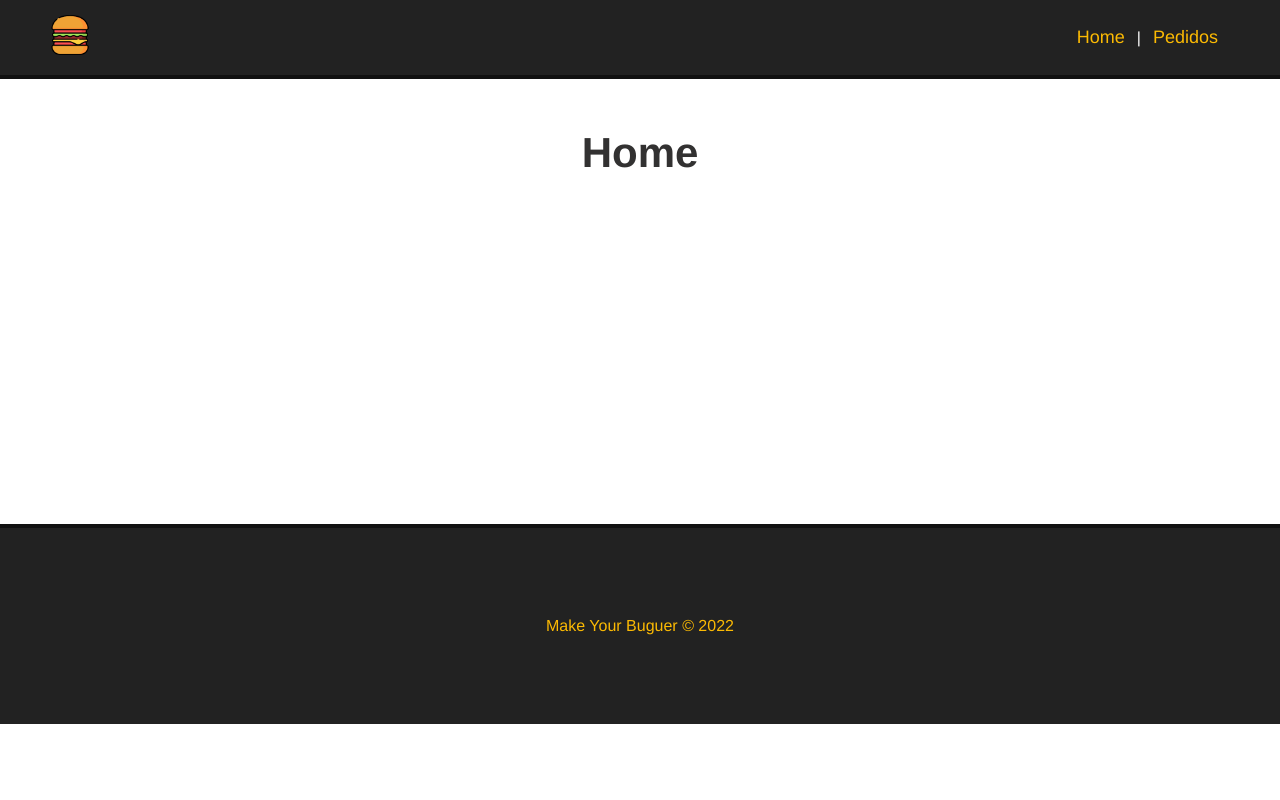
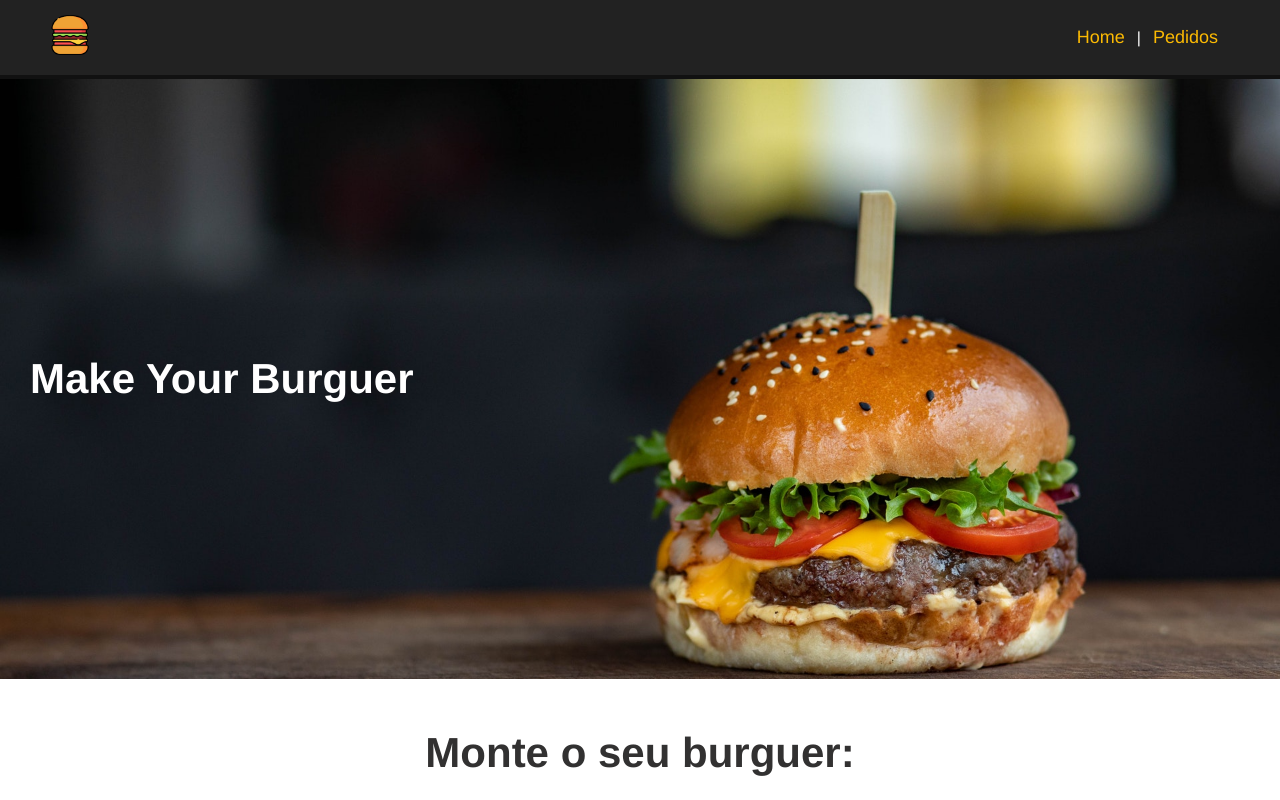
Before and after one commit to devGBR/Make-burguer-VUE, a Vue app: page / in a window 1280 px wide. Shown: the top 800 px of the page. Built offline with nearby package versions, Linux system fonts and the light colour scheme.

Commit message:
banner reponse

```diff
--- a/package.json
+++ b/package.json
@@ -3,6 +3,7 @@
   "version": "0.1.0",
   "private": true,
   "scripts": {
+    "dev": "vue-cli-service dev",
     "serve": "vue-cli-service serve",
     "build": "vue-cli-service build",
     "backend": "json-server --watch db/db.json"
--- a/src/App.vue
+++ b/src/App.vue
@@ -32,7 +32,7 @@ import Footer from './components/Footer.vue';
  }
  .main-container{
   margin: 50px;
-  min-height: 345px;
+  min-height: 250px;
  }
 
  h1{
--- /dev/null
+++ b/src/components/banner.vue
@@ -0,0 +1,87 @@
+<template>
+  <div id="main-banner">
+    <h1>Make Your Burguer</h1>
+  </div>
+</template>
+
+<script>
+export default {
+    name: "Banner",
+
+}
+</script>
+
+<style scoped>
+    #main-banner {
+        position: relative;
+        background-image: url('/public/img/burger.png');
+        background-position: 0 -200px;
+        background-size: cover;
+        height: 600px;
+        display: flex;
+        align-items: center;
+        justify-content: flex-start;
+    }
+    #main-banner h1{
+        color: #fff;
+        margin: 30px;
+    }
+    @media only screen and (max-width:320px){
+        #main-banner{
+            background-position: 0 ;
+            height: 200px;
+        }
+    }
+    @media only screen and (max-width:375px){
+        #main-banner{
+            background-position: 0 ;
+            height: 130px;
+        }
+
+    }
+    @media only screen and (max-width:426px){
+        #main-banner{
+            background-position: 0 ;
+            height: 300px;
+        }
+        #main-banner h1{
+            font-size: 15px;
+        }
+
+    }
+    @media only screen and (min-width:768px){
+        #main-banner{
+            background-position: 0 ;
+            height: 600px;
+        }
+    }
+    @media only screen and (min-width:1024px){
+        #main-banner{
+            background-position: 0 -80px;
+            height: 600px;
+        }
+    }
+    @media only screen and (min-width:1333px){
+        #main-banner{
+            background-position: 0 -170px;
+            height: 600px;
+        }
+    }
+    @media only screen and (min-width:1440px){
+        #main-banner{
+            background-position: 0 -200px;
+            height: 600px;
+        }
+    }
+    @media only screen and  (min-width:2560px){
+            #main-banner{
+                background-position: 0 -360px;
+                height: 1080px;
+            }
+            #main-banner h1{
+            color: #fff;
+            margin: 60px;
+            font-size: 100px;
+        }
+    }
+</style>
--- a/src/views/HomeView.vue
+++ b/src/views/HomeView.vue
@@ -1,12 +1,18 @@
 <template>
+  <Banner />
   <div class="main-container">
-    <h1>Home</h1>
+    <h1>Monte o seu burguer:</h1>
+    <p>formulario</p>
+
   </div>
 </template>
 
 <script>
+import Banner from '../components/banner.vue';
 
 export default {
-  name : "home",
+    name: "home",
+    components: { Banner },
+
 }
 </script>
--- a/src/views/Pedidos.vue
+++ b/src/views/Pedidos.vue
@@ -1,5 +1,5 @@
 <template>
   <div class="main-container">
-    <h1>Pedidos</h1>
+    <h1>PEDIDOS</h1>
   </div>
 </template>
```
Also changed, not shown: public/img/burger.png (renamed from public/img/burger.jpg).
